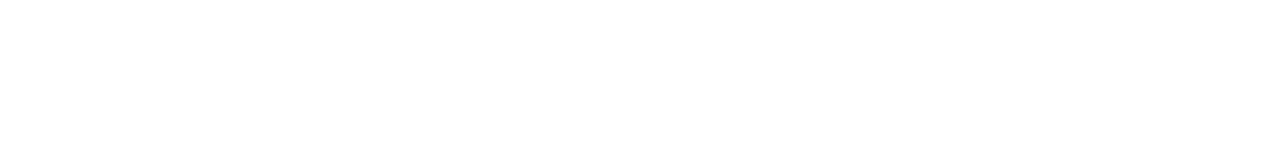
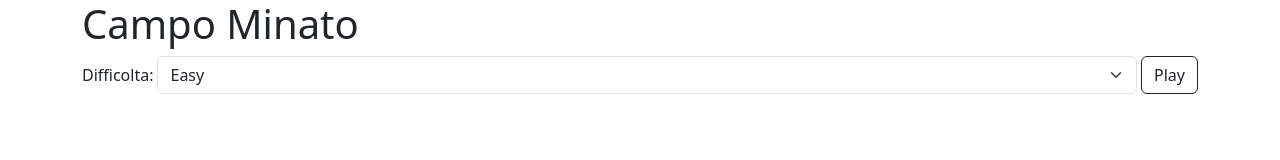
Before and after one commit to DarioEsposito89/js-campominato-grid, a plain HTML site: page index.html in a window 1280 px wide. Drawn offline with nearby package versions, Linux system fonts and the light colour scheme.

Commit message:
preparato header con h1 e select

```diff
--- a/index.html
+++ b/index.html
@@ -8,6 +8,23 @@
     <title>Campominato griglia</title>
 </head>
 <body>
+    <header>
+        <div class="container">
+            <div class="left-header">
+                <h1>Campo Minato</h1>
+            </div>
+
+            <div class="right-header d-flex justify-content-center align-items-center gap-1">
+                <span>Difficolta:</span>
+                <select class="form-select" aria-label="Default select example" id="difficulty">
+                    <option value="1">Easy</option>
+                    <option value="2">Medium</option>
+                    <option value="3">Hard</option>
+                </select>
+                <button type="button" class="btn btn-outline-dark" id="button">Play</button>
+            </div>
+        </div>
+    </header>
     <main>
 
     </main>
```
